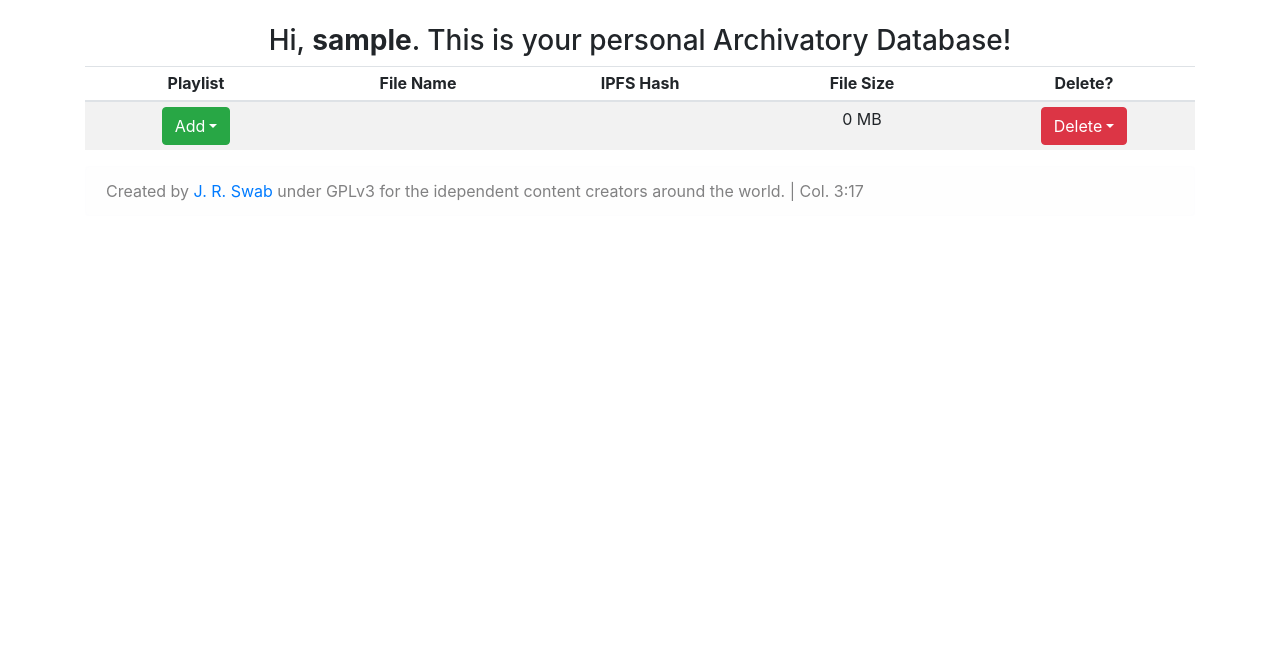
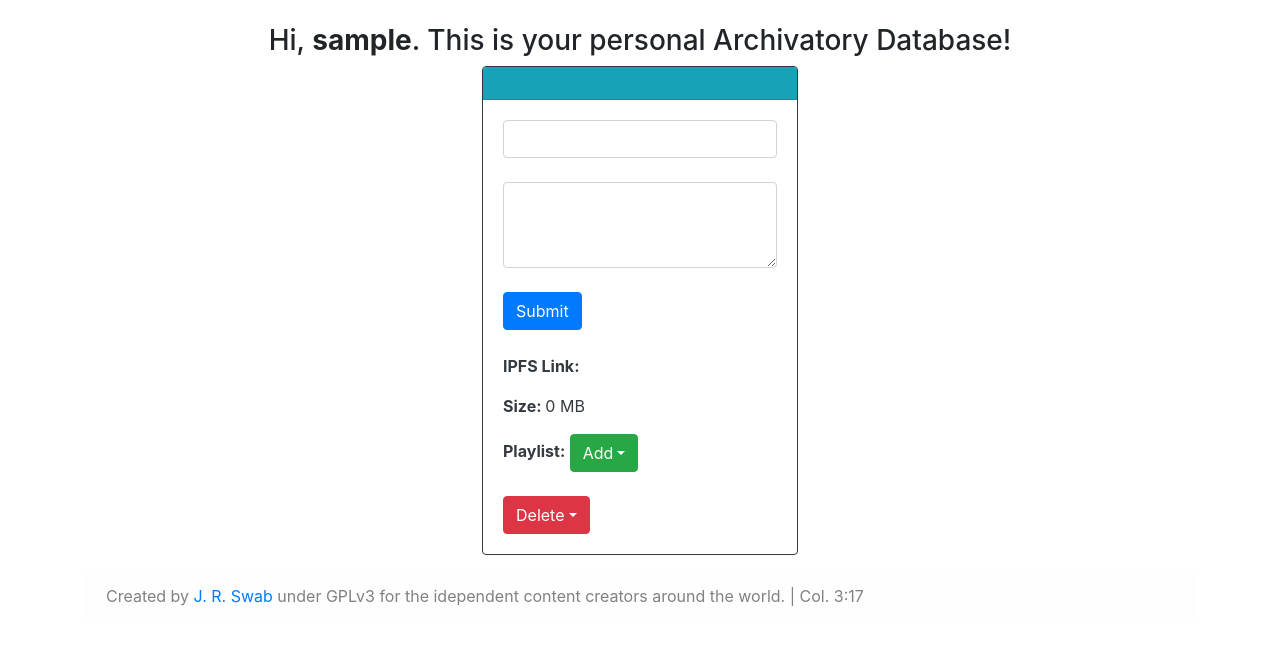
Before and after one commit to jrswab/archivatory, a PHP site: page /hashtable.php in a window 1280 px wide. Shown: the part 56-701 px from the top of the page. Run offline with PHP 8.4, Linux system fonts and the light colour scheme; the visitor is signed in with stand-in values (Sample User, id 1); tables that the repository leaves empty or names only in its code hold one stand-in row (values such as "Sample post"); data that the repository does not hold is empty; a stand-in replaces the project's code that opens the database connection.

Commit message:
added content title and description uploads to user databases

```diff
--- a/hashtable.php
+++ b/hashtable.php
@@ -3,6 +3,7 @@ include 'config/top.php';
 include_once 'config/uploadDBconfig.php';
 $user = htmlspecialchars($_SESSION['username']);
 
+// add playlist column if non-existant.
 if($playlistCheck = $link->query("SELECT playlist FROM '".$_SESSION['username']."'")) {
 	echo '';
 } else {
@@ -37,18 +38,7 @@ $resultCheck = mysqli_num_rows($result);
 			<h3>Hi, <b><?php echo htmlspecialchars($_SESSION['username']); ?></b>.
 			This is your personal Archivatory Database! </h3>
 		</div>
-		<div class="table-responsive">
-			<table class="table table-striped table-sm" style="table-layout:fixed">
-				<thead>
-					<tr>
-						<th scope='col' style="text-align:center">Playlist</th>
-						<th scope='col' style="text-align:center">File Name</th>
-						<th scope='col' style="text-align:center">IPFS Hash</th>
-						<th scope='col' style="text-align:center">File Size</th>
-						<th scope='col' style="text-align:center">Delete?</th>
-					</tr>
-				</thead>
-			<tbody>
+		<div class="d-flex flex-column align-items-center">
 			<?php
 				if ($resultCheck > 0) {
 					// loop through users' table and output into html table body
@@ -58,6 +48,8 @@ $resultCheck = mysqli_num_rows($result);
 						$hash = $row["hash"];
 						$fileSize = round(($row["file_size"]/1000000), 2);
 						$id = $row["id"];
+						$title = $row["title"];
+						$des = $row["des"];
 
 						if ($playlist == 0) {
 							$onList = '
@@ -79,14 +71,26 @@ $resultCheck = mysqli_num_rows($result);
 								</div>';
 						}
 						echo '
-							<tr>
-								<td align="center">
-									'.$onList.'
-								</td>
-								<td style="word-wrap:break-word" align="center">'.$fileName.'</td>
-								<td style="word-wrap:break-word" align="center"><a href="https://ipfs.io/ipfs/'.$hash.'"
-									target="_blank">'.$hash.'</a></td>
-								<td align="center">'.$fileSize.' MB</td><td align="center">
+						<div class="card border-dark mb-3">
+							<div class="card-header bg-info text-light"><h4>'.$fileName.'</h4></div>
+							<div class="card-body text-dark">
+								<form enctype="multipart/form-data" action="execs/rssMeta.php" method="POST">
+									<input name="title" type="text" class="form-control" placeholder="'.$title.'"><br />
+									<textarea name="des" class="form-control" rows="3" placeholder="'.$des.'"></textarea><br />
+									<input type="hidden" name="rowID" value="'.$id.'">
+									<button type="submit" class="btn btn-primary">Submit</button>
+								</form><br />
+
+								<p class="card-text"><strong>IPFS Link: </strong>
+									<a href="https://ipfs.io/ipfs/'.$hash.'" target="_blank">'.$hash.'</a>
+								</p>
+								<p class="card-text"><strong>Size: </strong>'.$fileSize.' MB</p>
+
+								<div class="row">
+									<div class="col"><strong>Playlist:</strong> '.$onList.'</div>
+								</div>
+								<br />
+
 								<div class="btn-group">
 										<button type="button" class="btn btn-danger dropdown-toggle"
 										data-toggle="dropdown" aria-haspopup="true" aria-expanded="false">Delete</button>
@@ -94,13 +98,11 @@ $resultCheck = mysqli_num_rows($result);
 										<a class="dropdown-item" name="id" href="?delete='.$id.'">Yes, delete forever.</a>
 									</div>
 								</div>
-								</td>
-							</tr>';
+							</div>
+						</div>';
 					}
 				}
 			?>
-		</tbody>
-	</table>
 		</div>
 
 
```
Also changed, not shown: execs/rssMeta.php (added, +46 -0 lines), memUp.php (+5 -3 lines). Lines whose indentation alone changed are shown as unchanged.
